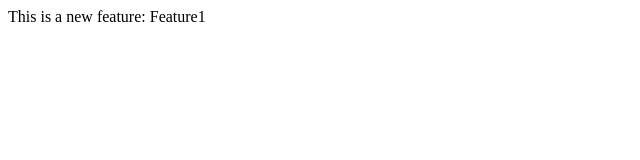
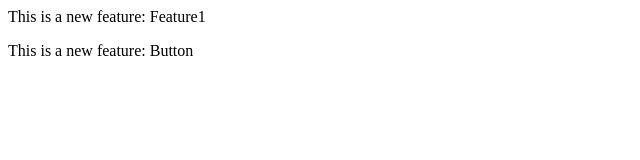
Before and after one commit to Gunjan-Bundela/test, a plain HTML site: page index.html in a window 1280 px wide. Shown: the whole page, without its empty margins (0-640 px from the left). Drawn offline with Linux system fonts and the light colour scheme.

Commit message:
new button

```diff
--- a/index.html
+++ b/index.html
@@ -1 +1,2 @@
 <p> This is a new feature: Feature1</p>
+<p> This is a new feature: Button</p>
```
